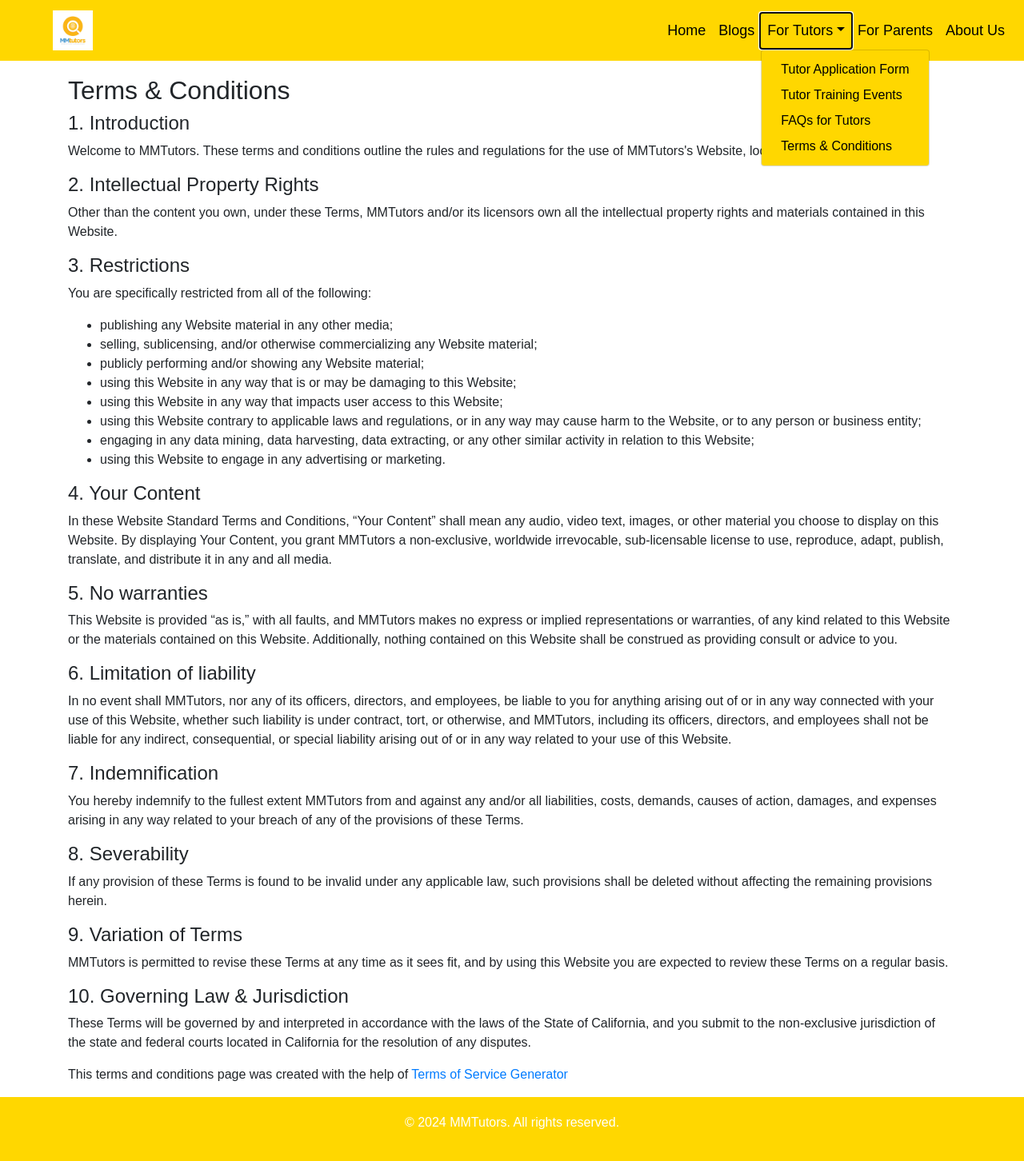
After one commit to pirsondu/mmtutors_website, a Django app: page /tutors/terms in a window 1280 px wide, after a click on "For Tutors". The commit adds this page. Shown: the whole page at 80% size. Run offline with Django 5.2, Linux system fonts and the light colour scheme; some libraries are stand-ins or nearby versions.

Commit message:
# Add Tutors Section

```diff
--- a/website/static/css/styles.css
+++ b/website/static/css/styles.css
@@ -24,6 +24,21 @@ body {
     /* Dark orange color on hover */
 }
 
+.dropdown-menu {
+    background-color: #FFD700 !important;
+    /* Yellow background for dropdown */
+}
+
+.dropdown-item {
+    color: #000 !important;
+    /* Black text color */
+}
+
+.dropdown-item:hover,
+.dropdown-item:focus {
+    background-color: #FF8C00 !important;
+    /* Dark orange on hover */
+}
 
 .features {
     padding: 60px 0;
--- a/website/templates/base/layout.html
+++ b/website/templates/base/layout.html
@@ -12,7 +12,7 @@
 
   <body>
     <nav class="navbar navbar-expand-lg navbar-light bg-yellow fixed-top">
-      <a class="navbar-brand" href="#"><img src="public/logo.jpg" alt="MMTutors Logo" /></a>
+      <a class="navbar-brand" href="#"><img src="/public/logo.jpg" alt="MMTutors Logo" /></a>
       <button class="navbar-toggler" type="button" data-toggle="collapse" data-target="#navbarNav" aria-controls="navbarNav" aria-expanded="false" aria-label="Toggle navigation"><span class="navbar-toggler-icon"></span></button>
       <div class="collapse navbar-collapse" id="navbarNav">
         <ul class="navbar-nav ml-auto">
@@ -22,8 +22,14 @@
           <li class="nav-item">
             <a class="nav-link" href="{% url 'blogs' %}">Blogs</a>
           </li>
-          <li class="nav-item">
-            <a class="nav-link" href="#">For Tutors</a>
+          <li class="nav-item dropdown">
+            <a class="nav-link dropdown-toggle" href="#" id="forTutorsDropdown" role="button" data-toggle="dropdown" aria-haspopup="true" aria-expanded="false">For Tutors</a>
+            <div class="dropdown-menu" aria-labelledby="forTutorsDropdown">
+              <a class="dropdown-item" href="{% url 'tutor_registration' %}">Tutor Application Form</a>
+              <a class="dropdown-item" href="{% url 'tutor_events' %}">Tutor Training Events</a>
+              <a class="dropdown-item" href="{% url 'tutor_faq' %}">FAQs for Tutors</a>
+              <a class="dropdown-item" href="{% url 'tutor_terms' %}">Terms & Conditions</a>
+            </div>
           </li>
           <li class="nav-item">
             <a class="nav-link" href="#">For Parents</a>
--- /dev/null
+++ b/website/templates/oldpages/tutor.html
@@ -0,0 +1,5 @@
+<div class="col-md-2 col-sm-4 col-6 tutor">
+    <img src="https://placehold.co/100" alt="Tutor 1" />
+    <p>Tutor x</p>
+    <p>Subject x</p>
+  </div>
--- /dev/null
+++ b/website/templates/tutors/terms.html
@@ -0,0 +1,51 @@
+{% extends 'base/layout.html' %}
+
+{% block body %}
+  <div class="container terms-content mt-4">
+    <h2>Terms & Conditions</h2>
+
+    <h4>1. Introduction</h4>
+    <p>Welcome to MMTutors. These terms and conditions outline the rules and regulations for the use of MMTutors's Website, located at www.mmtutors.com.</p>
+
+    <h4>2. Intellectual Property Rights</h4>
+    <p>Other than the content you own, under these Terms, MMTutors and/or its licensors own all the intellectual property rights and materials contained in this Website.</p>
+
+    <h4>3. Restrictions</h4>
+    <p>You are specifically restricted from all of the following:</p>
+    <ul>
+      <li>publishing any Website material in any other media;</li>
+      <li>selling, sublicensing, and/or otherwise commercializing any Website material;</li>
+      <li>publicly performing and/or showing any Website material;</li>
+      <li>using this Website in any way that is or may be damaging to this Website;</li>
+      <li>using this Website in any way that impacts user access to this Website;</li>
+      <li>using this Website contrary to applicable laws and regulations, or in any way may cause harm to the Website, or to any person or business entity;</li>
+      <li>engaging in any data mining, data harvesting, data extracting, or any other similar activity in relation to this Website;</li>
+      <li>using this Website to engage in any advertising or marketing.</li>
+    </ul>
+
+    <h4>4. Your Content</h4>
+    <p>In these Website Standard Terms and Conditions, “Your Content” shall mean any audio, video text, images, or other material you choose to display on this Website. By displaying Your Content, you grant MMTutors a non-exclusive, worldwide irrevocable, sub-licensable license to use, reproduce, adapt, publish, translate, and distribute it in any and all media.</p>
+
+    <h4>5. No warranties</h4>
+    <p>This Website is provided “as is,” with all faults, and MMTutors makes no express or implied representations or warranties, of any kind related to this Website or the materials contained on this Website. Additionally, nothing contained on this Website shall be construed as providing consult or advice to you.</p>
+
+    <h4>6. Limitation of liability</h4>
+    <p>In no event shall MMTutors, nor any of its officers, directors, and employees, be liable to you for anything arising out of or in any way connected with your use of this Website, whether such liability is under contract, tort, or otherwise, and MMTutors, including its officers, directors, and employees shall not be liable for any indirect, consequential, or special liability arising out of or in any way related to your use of this Website.</p>
+
+    <h4>7. Indemnification</h4>
+    <p>You hereby indemnify to the fullest extent MMTutors from and against any and/or all liabilities, costs, demands, causes of action, damages, and expenses arising in any way related to your breach of any of the provisions of these Terms.</p>
+
+    <h4>8. Severability</h4>
+    <p>If any provision of these Terms is found to be invalid under any applicable law, such provisions shall be deleted without affecting the remaining provisions herein.</p>
+
+    <h4>9. Variation of Terms</h4>
+    <p>MMTutors is permitted to revise these Terms at any time as it sees fit, and by using this Website you are expected to review these Terms on a regular basis.</p>
+
+    <h4>10. Governing Law & Jurisdiction</h4>
+    <p>These Terms will be governed by and interpreted in accordance with the laws of the State of California, and you submit to the non-exclusive jurisdiction of the state and federal courts located in California for the resolution of any disputes.</p>
+
+    <p>
+      This terms and conditions page was created with the help of <a href="https://www.termsofservicegenerator.net">Terms of Service Generator</a>
+    </p>
+  </div>
+{% endblock %}
--- a/website/urls.py
+++ b/website/urls.py
@@ -8,9 +8,12 @@ urlpatterns = [
     path("", views.index_page, name="home"),
     path("about", views.about_page, name="about"),
     path("features", views.features_page, name="features"),
-    path("events", views.events_page, name="events"),
-    path("contact", views.contact_page, name="contact"),
+    # path("contact", views.contact_page, name="contact"),
     path("blogs", views.blogs_page, name="blogs"),
     path("blog", views.blog_page, name="blog"),
     path("vlog", views.vlog_page, name="vlog"),
+    path("tutors/registration", views.tutor_register_page, name="tutor_registration"),
+    path("tutors/events", views.tutor_events_page, name="tutor_events"),
+    path("tutors/faq", views.tutor_faq_page, name="tutor_faq"),
+    path("tutors/terms", views.tutor_terms_page, name="tutor_terms"),
 ] + static(settings.MEDIA_URL, document_root=settings.MEDIA_ROOT)
--- a/website/views.py
+++ b/website/views.py
@@ -10,8 +10,6 @@ def about_page(request):
 def features_page(request):
     return render(request, "features.html")
 
-def events_page(request):
-    return render(request, "events.html")
 
 def contact_page(request):
     return render(request, "contact.html")
@@ -24,3 +22,17 @@ def blog_page(request):
 
 def vlog_page(request):
     return render(request, "vlog.html")
+
+
+def tutor_register_page(request):
+    return render(request, "tutors/registration.html")
+
+
+def tutor_events_page(request):
+    return render(request, "tutors/events.html")
+
+def tutor_faq_page(request):
+    return render(request, "tutors/faq.html")
+
+def tutor_terms_page(request):
+    return render(request, "tutors/terms.html")
```
Also changed, not shown: website/templates/oldpages/oldcontact.html (added, +53 -0 lines), website/templates/oldpages/oldindex.html (added, +149 -0 lines), website/templates/tutors/events.html (added, +49 -0 lines), website/templates/tutors/faq.html (added, +49 -0 lines), website/templates/tutors/registration.html (added, +42 -0 lines).
